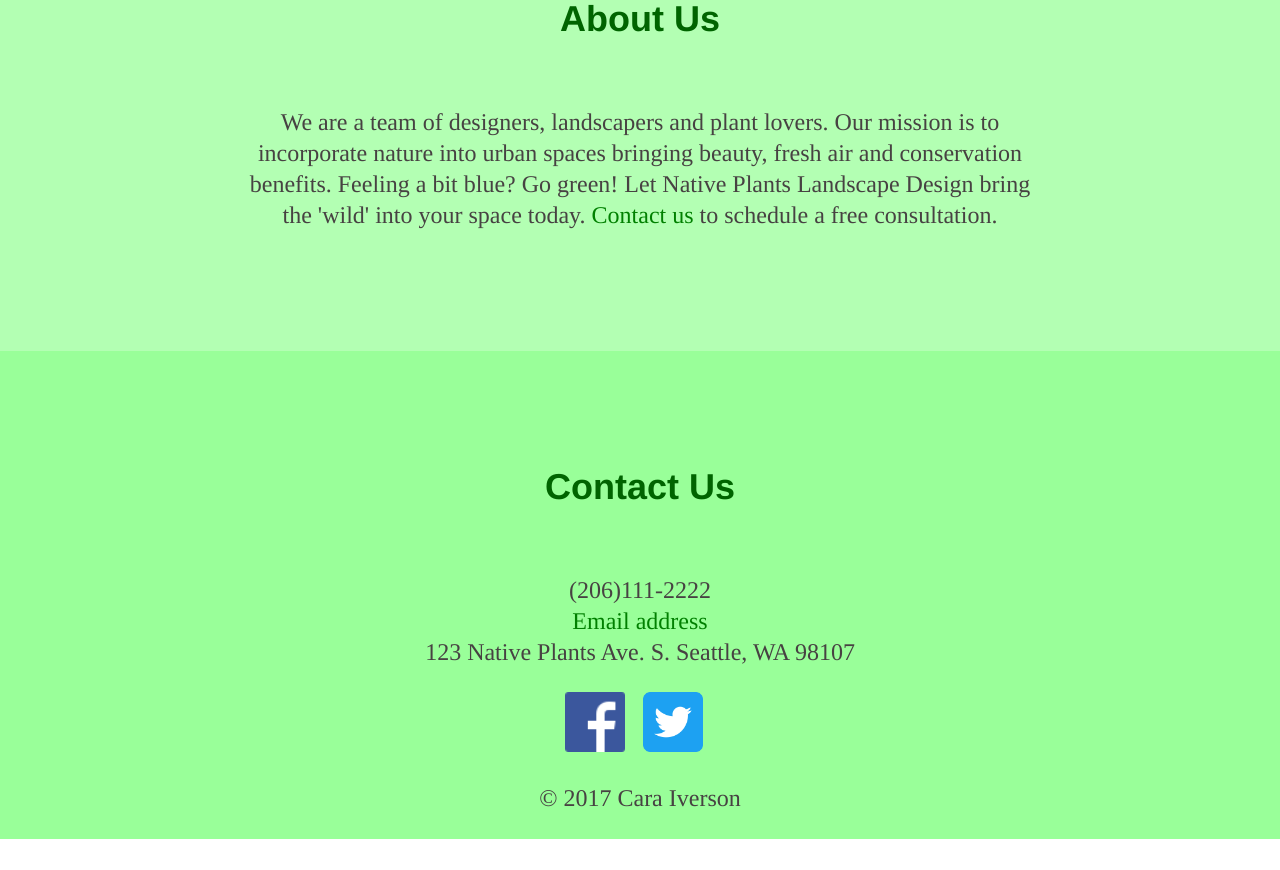
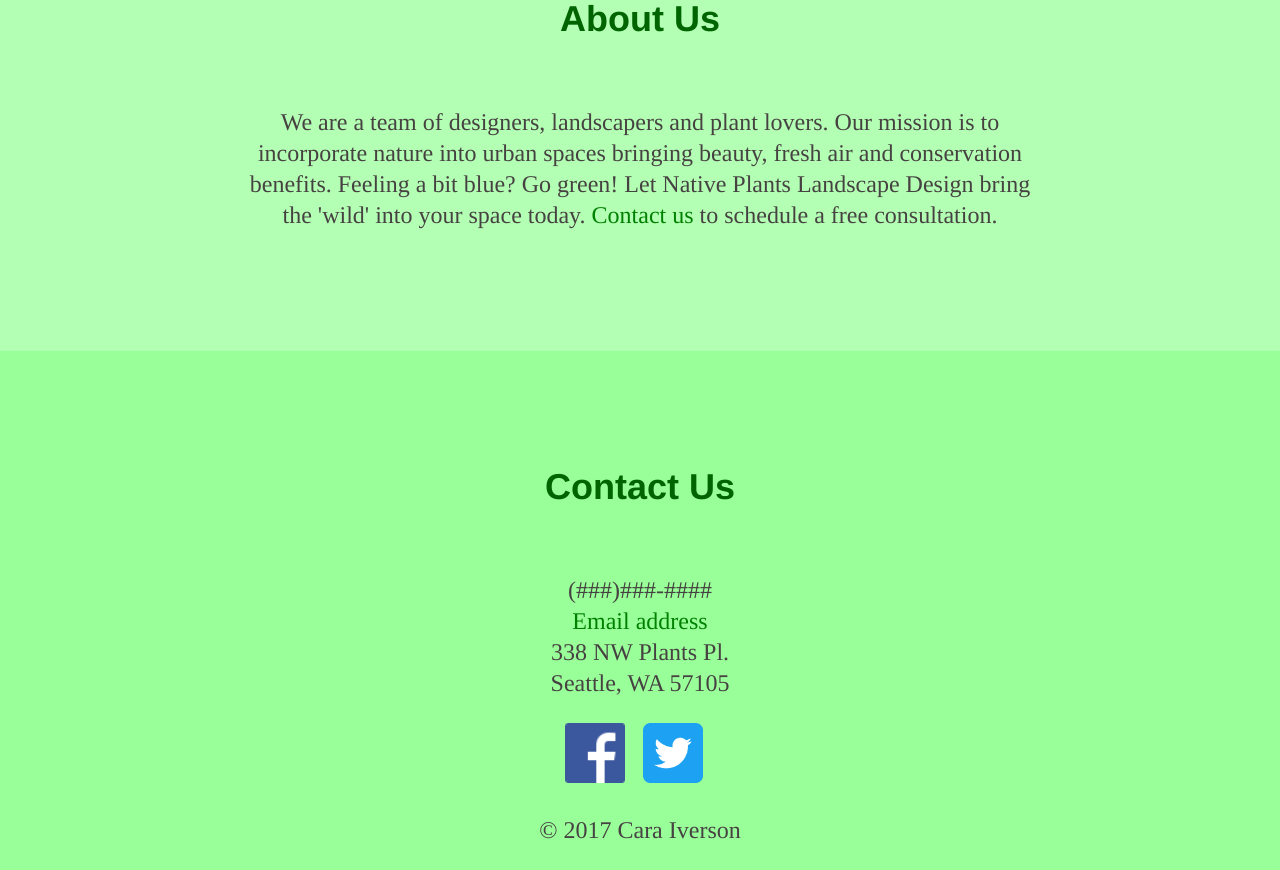
Before and after one commit to caraivy/caraivy.github.io, a plain HTML site: page unit_9/index.html in a window 1280 px wide. Shown: the part 4022-4892 px from the top of the page. Before the commit the page ends 4861 px from the top, so only its background shows below. Drawn offline with Linux system fonts and the light colour scheme.

Commit message:
address change

```diff
--- a/unit_9/index.html
+++ b/unit_9/index.html
@@ -75,9 +75,10 @@
 
 	<footer class="clearfix" id="contact">
 		<h2>Contact Us</h2>
-		<p>(206)111-2222</p>
+		<p>(###)###-####</p>
 		<p><a href="mailto:caraiverson@gmail.com">Email address</a></p>
-		<p>123 Native Plants Ave. S. Seattle, WA 98107</p>
+		<p>338 NW Plants Pl.</p>
+		<p>Seattle, WA 57105</p>
 		<a href="https://facebook.com" class="socialmedia"><img src="css/images/facebook.png" alt="Picture of Facebook Logo" title="Facebook Logo"></a>
 		<a href="https://twitter.com" class="socialmedia"><img src="css/images/twitter.png" alt="Picture of Twitter Logo" title="Twitter Logo"></a>
 		<p>&copy; 2017 Cara Iverson</p>
```
